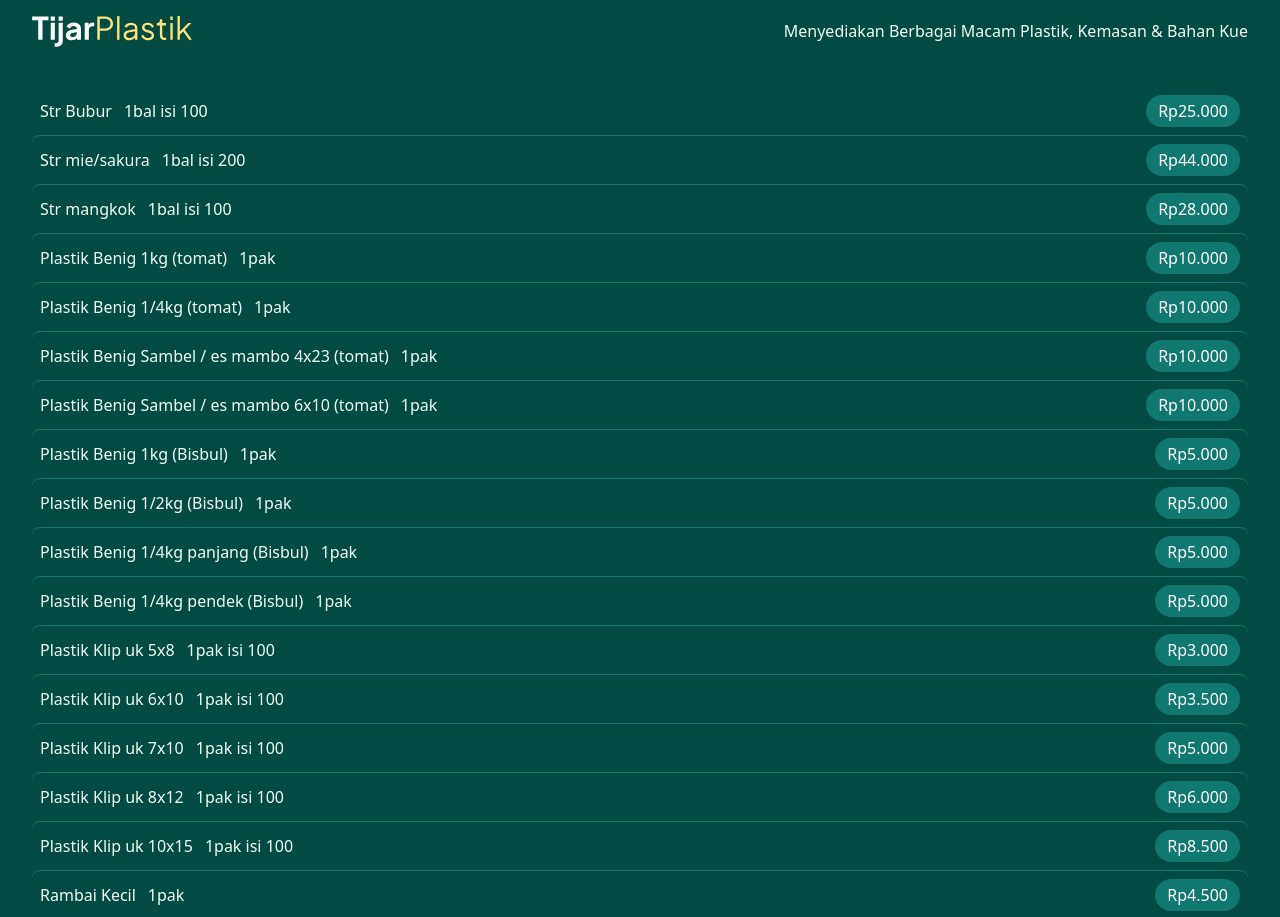
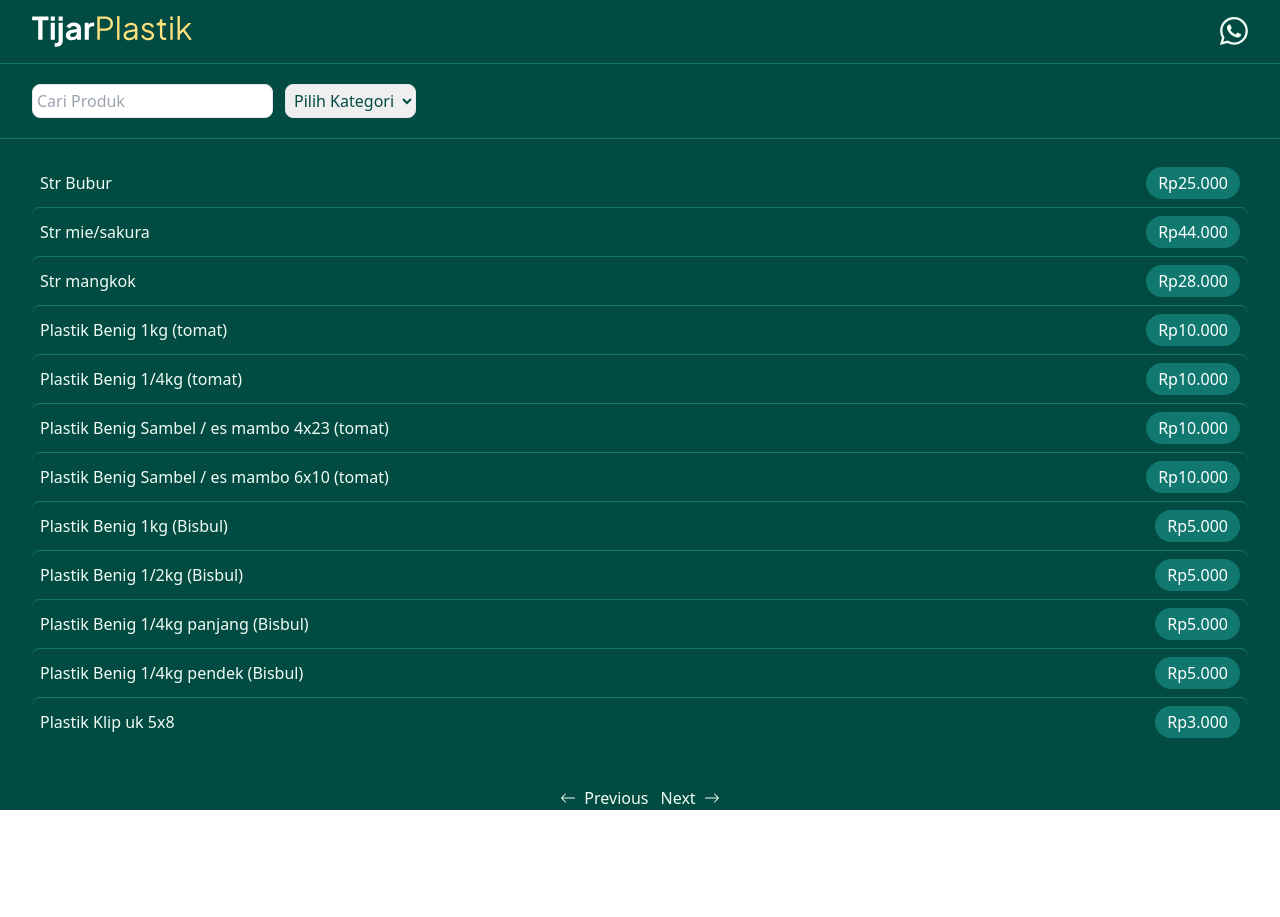
Before and after one commit to halloanewahyudi/tijarplastik, a Vue app: page / in a window 1280 px wide. Shown: the top 917 px of the page. After the commit the page ends 810 px from the top, so only its background shows below. Built offline with nearby package versions, Linux system fonts and the light colour scheme.

Commit message:
rev lagi

```diff
--- a/src/components/element/Navbar.vue
+++ b/src/components/element/Navbar.vue
@@ -1,15 +1,18 @@
 <script setup>
 import Logo from '../Logo.vue';
+import IconWa from '../icons/IconWa.vue';
 </script>
 <template>
-    <div class="py-4 mb-6">
+    <div class="py-4 border-b border-light">
         <div class="container">
             <div class="flex flex-wrap justify-between items-center">
                 <div class="max-w-40">
                     <Logo class="w-full h-full" />
                 </div>
                 <div>
-                    <span> Menyediakan Berbagai Macam Plastik, Kemasan & Bahan Kue</span>
+                    <a href="https://wa.me/6289636192223?text=hallo%20TijarPlastik.." target="_blank">
+                        <IconWa class="w-7 h-7"/>
+                    </a>
                 </div>
             </div>
         </div>
--- /dev/null
+++ b/src/components/icons/IconNext.vue
@@ -0,0 +1,4 @@
+
+<template>
+    <svg xmlns="http://www.w3.org/2000/svg" width="1em" height="1em" viewBox="0 0 16 16"><path fill="currentColor" fillRule="evenodd" d="M1 8a.5.5 0 0 1 .5-.5h11.793l-3.147-3.146a.5.5 0 0 1 .708-.708l4 4a.5.5 0 0 1 0 .708l-4 4a.5.5 0 0 1-.708-.708L13.293 8.5H1.5A.5.5 0 0 1 1 8"></path></svg>
+  </template>
--- /dev/null
+++ b/src/components/icons/IconPrev.vue
@@ -0,0 +1,4 @@
+
+<template>
+    <svg xmlns="http://www.w3.org/2000/svg" width="1em" height="1em" viewBox="0 0 16 16"><path fill="currentColor" fillRule="evenodd" d="M15 8a.5.5 0 0 0-.5-.5H2.707l3.147-3.146a.5.5 0 1 0-.708-.708l-4 4a.5.5 0 0 0 0 .708l4 4a.5.5 0 0 0 .708-.708L2.707 8.5H14.5A.5.5 0 0 0 15 8"></path></svg>
+  </template>
--- a/src/views/HomePage.vue
+++ b/src/views/HomePage.vue
@@ -1,22 +1,96 @@
 <script setup>
-import { onMounted, ref } from 'vue';
-import axios from 'axios';
+
+import { onMounted, ref, computed } from 'vue';
+import IconNext from '../components/icons/IconNext.vue'
+import IconPrev from '../components/icons/IconPrev.vue'
+
 import DataProducts from '../assets/products.json'
-const data = ref([]);
-const search = ref('plastik')
+const products = ref(DataProducts);
+const category = ref('');
+const name = ref('');
+const price = ref('');
+const merk = ref('');
+const search = ref('');
+
+const filteredproducts = computed(() => {
+    return products.value.filter(item => {
+        return (
+            (!category.value || item.category == category.value) &&
+            (!search.value || item.name.toLowerCase().includes(search.value.toLowerCase())) &&
+            (!price.value || item.price === price.value) &&
+            (!merk.value || item.merk === merk.value)
+        );
+    });
+});
+
+// Pagination logic
+const itemsPerPage = 12;
+const currentPage = ref(1);
+
+const paginatedproducts = computed(() => {
+    const start = (currentPage.value - 1) * itemsPerPage;
+    const end = start + itemsPerPage;
+    return filteredproducts.value.slice(start, end);
+});
+
+const totalPages = computed(() => {
+    return Math.ceil(filteredproducts.value.length / itemsPerPage);
+});
+
+const prevPage = () => {
+    if (currentPage.value > 1) {
+        currentPage.value--;
+    }
+};
+
+const nextPage = () => {
+    if (currentPage.value < totalPages.value) {
+        currentPage.value++;
+    }
+};
+
+const uniqueItems = [
+    ...new Map(paginatedproducts.value.map(item => [item.category, item])).values()
+];
 </script>
 <template>
+    <div>
+        <div class="border-b border-light mb-5">
             <div class="container">
-       <ul class="flex flex-col  divide-y divide-light">
-        <li v-for="item in DataProducts" :key="item.id" class="flex  items-center justify-between gap-4 p-2 hover:bg-light dura rounded-lg">
-            <div class="flex gap-3 items-center">
-               <span> {{ item.name }}  </span>
-                <span class="w-max shrink-0">  {{ item.amount }} </span>
+                <div class="flex flex-wrap gap-3 py-5">
+                    <div class="form-group">
+                        <input type="search" v-model="search" placeholder="Cari Produk" class="form-control" />
                     </div>
+
+                    <div class="form-group ">
+                        <select name="category" v-model="category" id="" class="form-control">
+                            <option value=""> Pilih Kategori </option>
+                            <option v-for="item in uniqueItems" :key="item" :value="item.category">{{ item.category }}
+                            </option>
+                        </select>
+
+                    </div>
+                </div> <!-- end filter wrap -->
+            </div>
+        </div>
+        <div class="container">
+            <ul class="flex flex-col divide-y divide-light">
+                <li v-for="item in paginatedproducts" :key="item.phone"
+                    class="p-2 rounded-lg flex justify-between items-center hover:bg-light">
+                    <span>{{ item.name }}</span>
                     <span class="bg-light text-white py-1 px-3 rounded-full">
                         {{ item.price }}
                     </span>
                 </li>
             </ul>
+            <div class="flex gap-3 items-center justify-center pt-10">
+                <button class="flex items-center gap-2" @click="prevPage" :disabled="currentPage === 1">
+                    <IconPrev /> Previous
+                </button>
+                <button class="flex items-center gap-2" @click="nextPage" :disabled="currentPage === totalPages">Next
+                    <IconNext />
+                </button>
+            </div>
+        </div>
     </div>
 </template>
--- a/src/views/ProductPage.vue
+++ b/src/views/ProductPage.vue
@@ -20,8 +20,6 @@ const search = ref('');
     );
   });
 });
-
-
 
 // Pagination logic
 const itemsPerPage = 12;
@@ -55,8 +53,7 @@ const uniqueItems = [
 </script>
 <template>
  <div class="">
-    <div class="container py-16">
-      <h4>Daftar Anggota</h4>
+    <div class="container">
       <div class="flex flex-wrap gap-3 py-5">
         <div class="form-group">
           <label>Cari</label>
@@ -73,12 +70,13 @@ const uniqueItems = [
         </div>
       </div> <!-- end filter wrap -->
 
-      <ul class="flex flex-col divide-y divide-light text-sm">
+      <ul class="flex flex-col divide-y divide-light">
         <li v-for="item in paginatedproducts" :key="item.phone"
           class="p-2 rounded-lg flex justify-between items-center hover:bg-light">
           <span>{{ item.name }}</span>
-          <span>{{ item.price }}</span>
-
+          <span class="bg-light text-white py-1 px-3 rounded-full">
+            {{ item.price }}
+        </span>
         </li>
       </ul>
    <div class="flex gap-3 items-center pt-10">
```
Also changed, not shown: vercel.json (added). Lines whose indentation alone changed are shown as unchanged.
